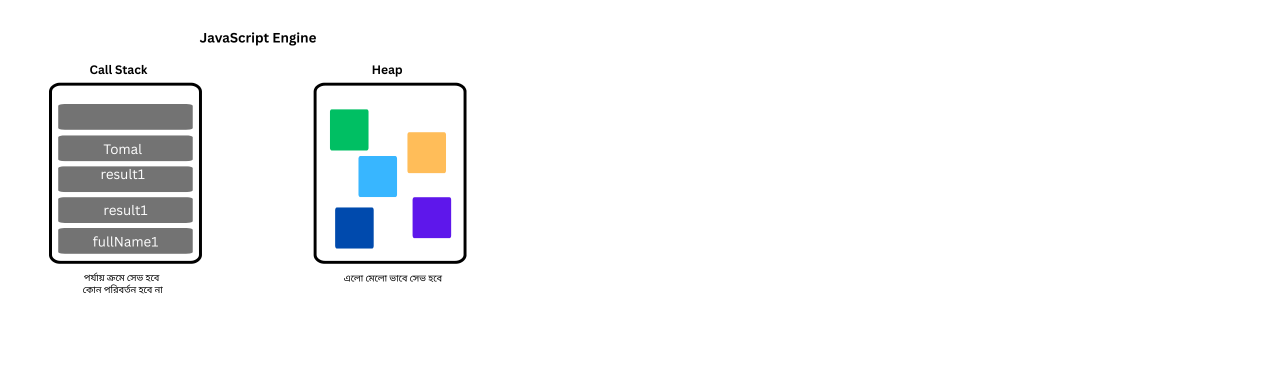
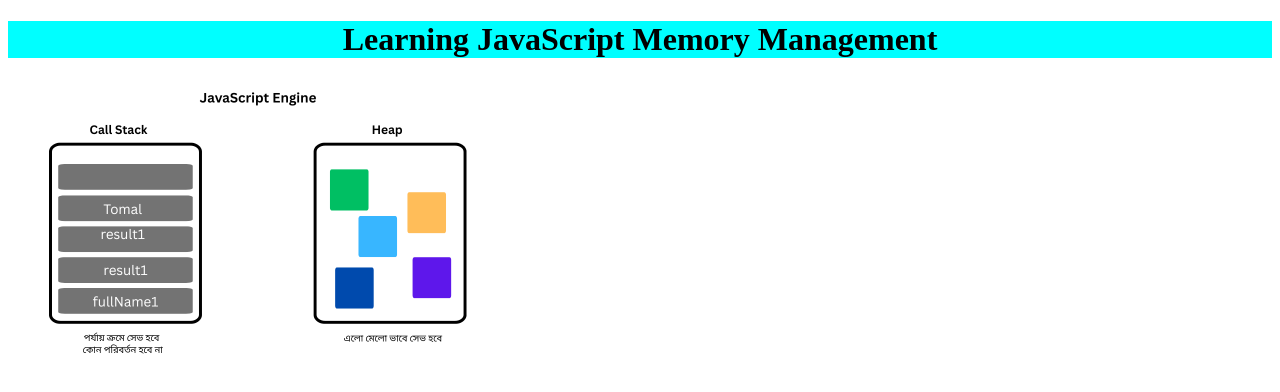
Before and after one commit to AlokBarmanraj/JavaScript-Memory-Management-Note, a plain HTML site: page index.html in a window 1280 px wide. Drawn offline with Linux system fonts and the light colour scheme.

Commit message:
Update index.html

```diff
--- a/index.html
+++ b/index.html
@@ -6,6 +6,7 @@
     <title>Document</title>
 </head>
 <body>
+    <h1 style="text-align: center; background-color: aqua;">Learning JavaScript Memory Management</h1>
     <h2><img src="./img/JavaScript Engine.png" alt=""></h2>
 
 
```
